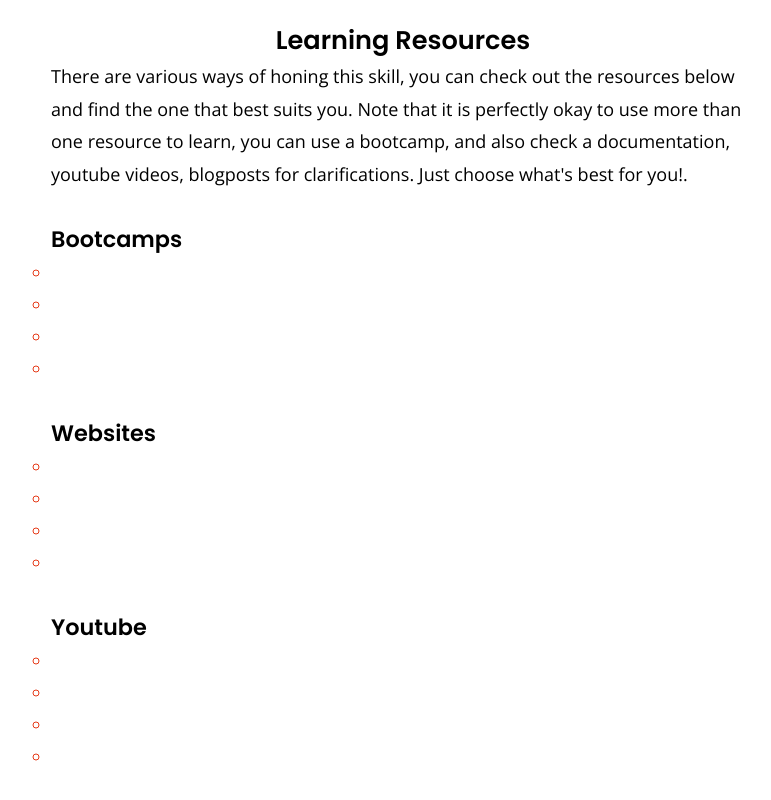
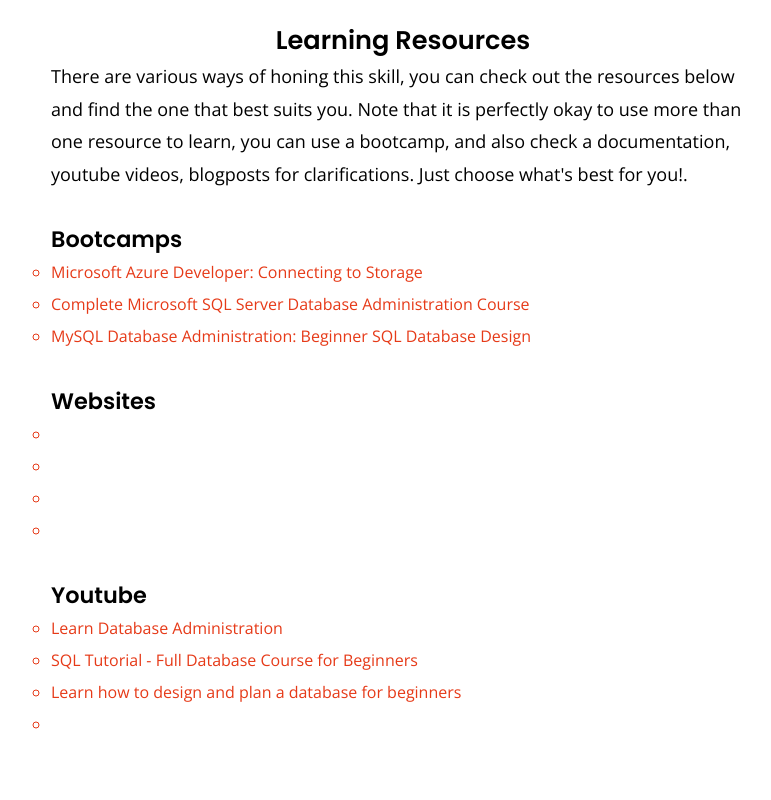
Before and after one commit to toriola998/tech-career, a plain HTML site: page views/database-administrator.html in a window 1280 px wide. Shown: the part 1814-2614 px from the top of the page, without its empty margins (237-1008 px from the left). Drawn offline with nearby package versions, Linux system fonts and the light colour scheme.

Commit message:
added resources to career pages

```diff
--- a/views/database-administrator.html
+++ b/views/database-administrator.html
@@ -53,10 +53,15 @@
             <div>
                 <h5 class="mt-2">Bootcamps</h5>
                 <ul>
-                    <li><a href=""></a></li>
-                    <li><a href=""></a></li>
-                    <li><a href=""></a></li>
-                    <li><a href=""></a></li>
+                    <li>
+                        <a href="https://www.pluralsight.com/courses/microsoft-azure-storage-connecting">Microsoft Azure Developer: Connecting to Storage</a>
+                    </li>
+                    <li>
+                        <a href="https://www.udemy.com/course/complete-microsoft-sql-server-database-administration-course/">Complete Microsoft SQL Server Database Administration Course</a>
+                    </li>
+                    <li>
+                        <a href="https://www.udemy.com/course/mysql-dba-for-beginners/">MySQL Database Administration: Beginner SQL Database Design</a>
+                    </li>
                 </ul>
                 <h5 class="mt-2">Websites</h5>
                 <ul>
@@ -67,9 +72,15 @@
                 </ul>
                 <h5 class="mt-2">Youtube</h4>
                 <ul>
-                    <li><a href=""></a></li>
-                    <li><a href=""></a></li>
-                    <li><a href=""></a></li>
+                    <li>
+                        <a href="https://www.youtube.com/watch?v=aUfPf-clLLs">Learn Database Administration</a>
+                    </li>
+                    <li>
+                        <a href="https://www.youtube.com/watch?v=HXV3zeQKqGY">SQL Tutorial - Full Database Course for Beginners</a>
+                    </li>
+                    <li>
+                        <a href="https://www.youtube.com/watch?v=ztHopE5Wnpc">Learn how to design and plan a database for beginners</a>
+                    </li>
                     <li><a href=""></a></li>
                 </ul>
             </div>
```
Also changed, not shown: views/data-science.html (+3 -0 lines), views/machine-learning.html (+6 -0 lines), views/software-testing.html (+3 -0 lines).
